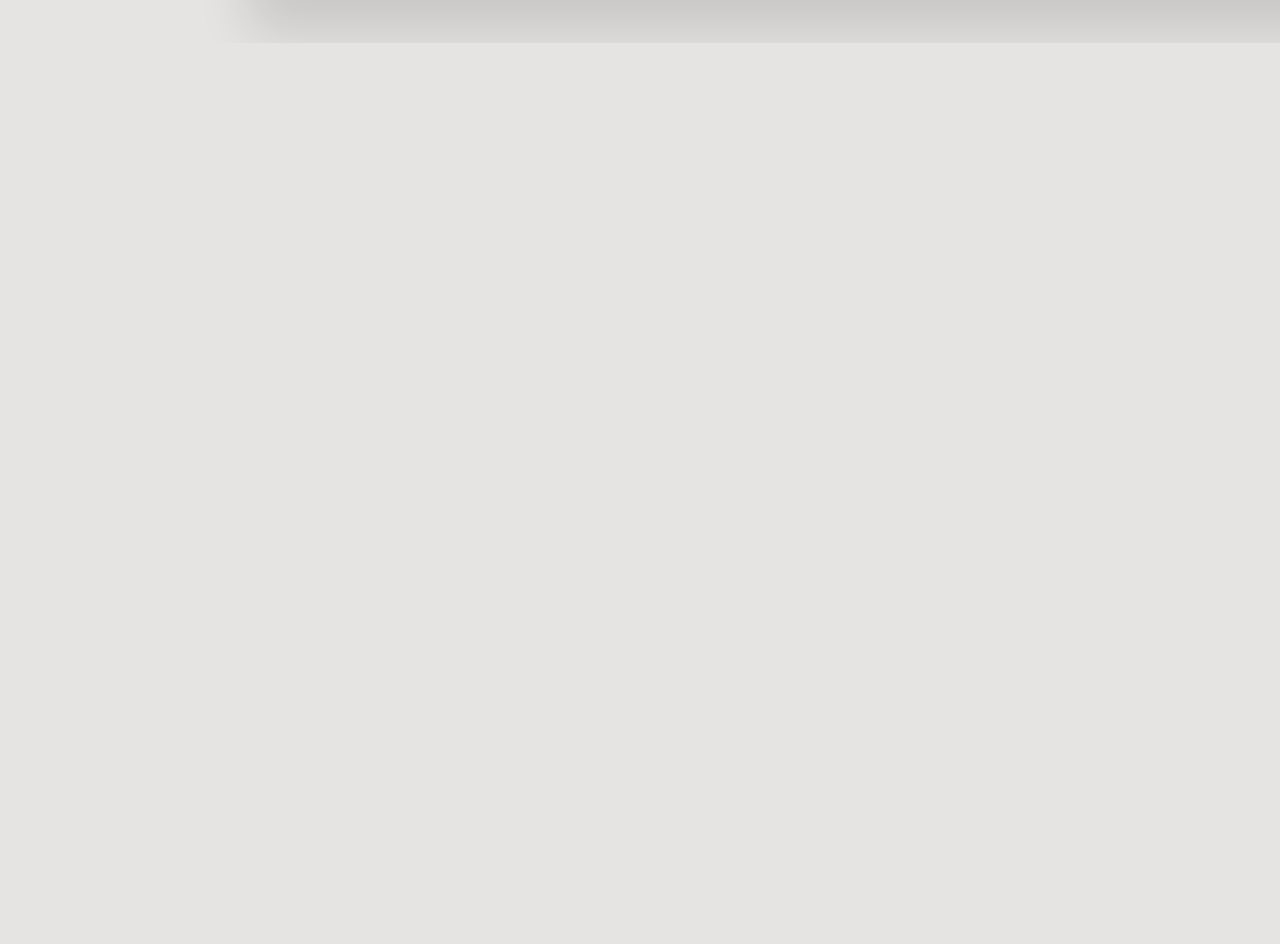
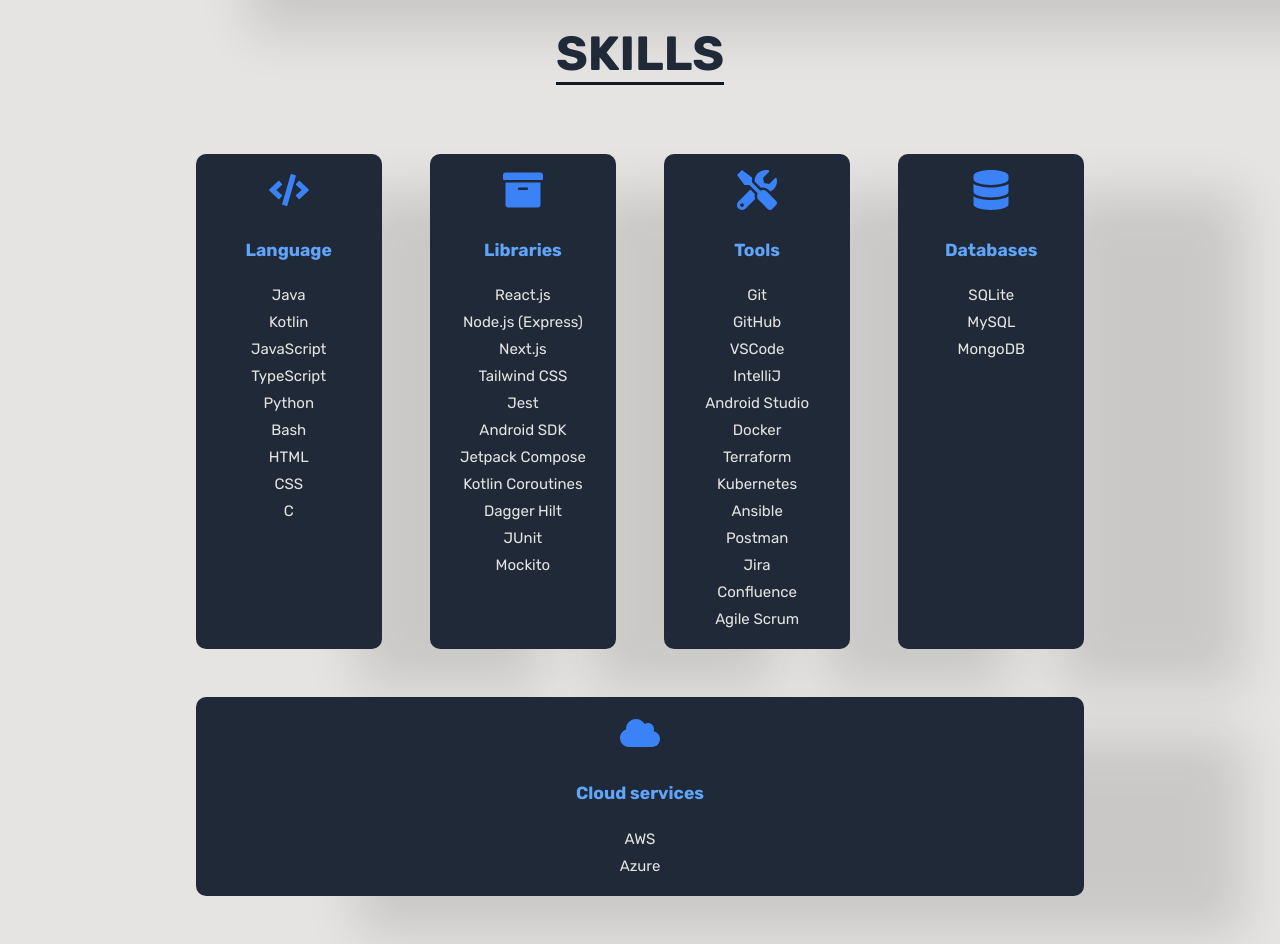
Before and after one commit to rmalldt/portfolio-app, a React (Vite) app: page /rm in a window 1280 px wide. Shown: the part 3460-4404 px from the top of the page. Before the commit the page ends 3503 px from the top, so only its background shows below. Built offline with nearby package versions, Linux system fonts and the light colour scheme.

Commit message:
Update profile page, add skill section

```diff
--- a/src/assets/profile.json
+++ b/src/assets/profile.json
@@ -45,21 +45,21 @@
   ],
   "skillsets": {
     "languages": [
+      "Java",
+      "Kotlin",
       "JavaScript",
       "TypeScript",
       "Python",
       "Bash",
       "HTML",
       "CSS",
-      "Java",
-      "Kotlin",
       "C"
     ],
     "libraries": [
       "React.js",
+      "Node.js (Express)",
+      "Next.js",
       "Tailwind CSS",
-      "Next.js",
-      "Node.js (Express)",
       "Jest",
       "Android SDK",
       "Jetpack Compose",
@@ -71,7 +71,7 @@
     "databases": ["SQLite", "MySQL", "MongoDB"],
     "tools": [
       "Git",
-      "Github",
+      "GitHub",
       "VSCode",
       "IntelliJ",
       "Android Studio",
--- a/src/pages/profile/profile.module.css
+++ b/src/pages/profile/profile.module.css
@@ -133,18 +133,64 @@
     background-color: #36454f;
     animation: float 0.3s linear;
   }
+}
 
-  & h3 {
-    padding: 1rem 0;
-    color: var(--color-blue-300);
+.experienceBox h3 {
+  padding: 1rem 0;
+  color: var(--color-blue-300);
 
-    & span {
-      font-weight: lighter;
-    }
+  & span {
+    font-weight: lighter;
   }
 }
+
 .experienceBox .date {
   padding: 0.8rem 0;
+}
+
+.skills {
+  display: flex;
+  flex-direction: column;
+  justify-content: center;
+  align-items: center;
+  gap: 1rem;
+  min-height: 100vh;
+}
+
+.skillsContainer {
+  display: flex;
+  justify-content: center;
+  align-items: stretch;
+  flex-wrap: wrap;
+  gap: 1rem;
+}
+
+.skillBox {
+  margin: 1rem;
+  color: var(--color-bg);
+  background-color: var(--color-grey-800);
+  padding: 1rem;
+  font-size: 15px;
+  border-radius: 10px;
+  text-align: center;
+  transition: 0.2s linear !important;
+  box-shadow: var(--shadow-md);
+
+  flex: 1 1 10rem;
+
+  &:hover {
+    background-color: #36454f;
+    animation: float 0.3s linear;
+  }
+}
+
+.skillBox h3 {
+  padding: 1rem 0;
+  color: var(--color-blue-300);
+}
+
+.skillBox ul {
+  list-style: none;
 }
 
 @keyframes float {
--- a/src/pages/profile/profile.tsx
+++ b/src/pages/profile/profile.tsx
@@ -3,12 +3,16 @@
 import { FaCode } from 'react-icons/fa';
 import { FaMobileAlt } from 'react-icons/fa';
 import { FaCog } from 'react-icons/fa';
+import { FaArchive } from 'react-icons/fa';
+import { FaDatabase } from 'react-icons/fa';
+import { FaTools } from 'react-icons/fa';
+import { FaCloud } from 'react-icons/fa';
 import styles from './profile.module.css';
 import profileImage from '../../assets/profile.jpg';
 import profile from '../../assets/profile.json';
 
 const ProfilePage: React.FC = () => {
-  const { about, experiences } = profile;
+  const { about, experiences, skillsets } = profile;
 
   return (
     <div className={styles.profile}>
@@ -50,7 +54,6 @@
           </div>
         </div>
       </section>
-
       <section className={styles.experience} id="experience">
         <h3 className={styles.heading}>
           <span>Experience</span>
@@ -98,6 +101,43 @@
           />
         </div>
       </section>
+      <section className={styles.skills} id="skills">
+        <h3 className={styles.heading}>
+          <span>Skills</span>
+        </h3>
+        <div className={styles.skillsContainer}>
+          <SkillBox
+            skill="Language"
+            items={skillsets.languages}
+            icon={FaCode}
+            fill="var(--color-blue-400)"
+          />
+          <SkillBox
+            skill="Libraries"
+            items={skillsets.libraries}
+            icon={FaArchive}
+            fill="var(--color-blue-400)"
+          />
+          <SkillBox
+            skill="Tools"
+            items={skillsets.tools}
+            icon={FaTools}
+            fill="var(--color-blue-400)"
+          />
+          <SkillBox
+            skill="Databases"
+            items={skillsets.databases}
+            icon={FaDatabase}
+            fill="var(--color-blue-400)"
+          />
+          <SkillBox
+            skill="Cloud services"
+            items={skillsets['cloud services']}
+            icon={FaCloud}
+            fill="var(--color-blue-400)"
+          />
+        </div>
+      </section>
     </div>
   );
 };
@@ -132,3 +172,29 @@
     </div>
   );
 };
+
+type SkillBoxProps = {
+  skill: string;
+  items: string[];
+  icon: IconType;
+  fill: string;
+};
+
+const SkillBox: React.FC<SkillBoxProps> = ({
+  skill,
+  items,
+  icon: Icon,
+  fill,
+}) => {
+  return (
+    <div className={styles.skillBox}>
+      <Icon size={40} fill={fill} stroke={fill} />
+      <h3>{skill}</h3>
+      <ul>
+        {items.map(item => (
+          <li>{item}</li>
+        ))}
+      </ul>
+    </div>
+  );
+};
```
